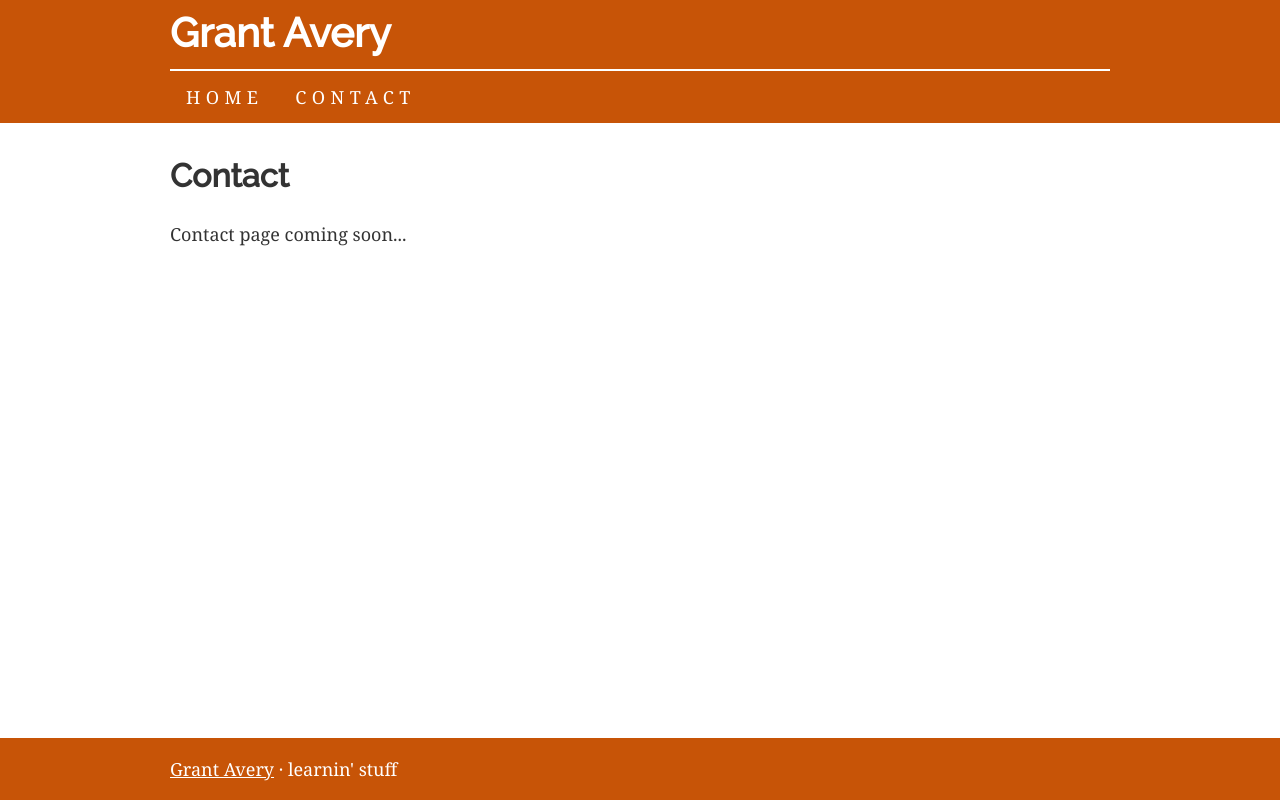
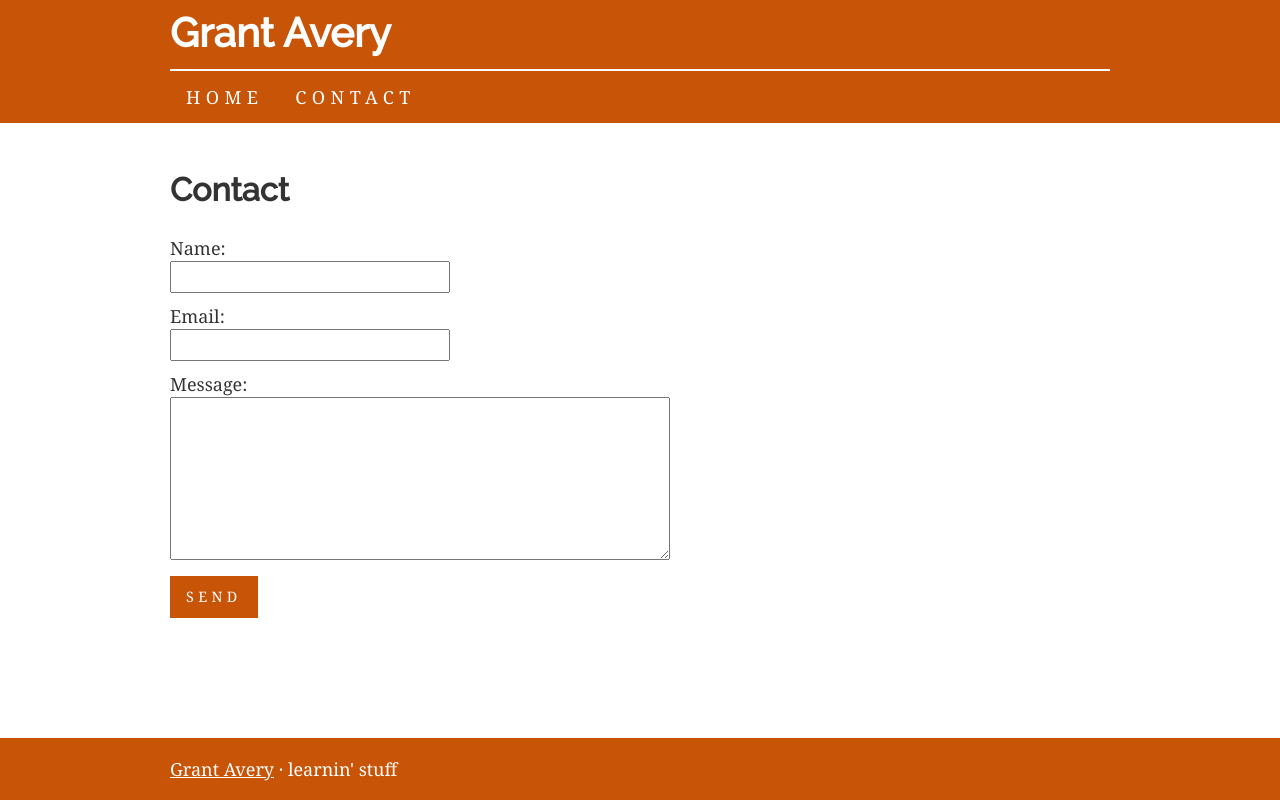
Before and after one commit to grantavery/GrantAveryCom, a Gatsby site: page /contact in a window 1280 px wide. Built offline with nearby package versions, Linux system fonts and the light colour scheme; Gatsby itself is replaced by a stand-in of ours.

Commit message:
Added contact form

```diff
--- a/gatsby-config.js
+++ b/gatsby-config.js
@@ -1,8 +1,8 @@
 module.exports = {
   siteMetadata: {
     title: 'Grant Avery',
-    description: '',
-    author: '',
+    description: 'Grant Avery\'s personal website',
+    author: 'Grant Avery',
   },
   plugins: [
     'gatsby-plugin-react-helmet',
--- a/src/components/css/layout.css
+++ b/src/components/css/layout.css
@@ -7,14 +7,16 @@
 #body {
   margin: 0 auto;
   max-width: 960px;
-  padding: 10px;
-  padding-bottom: 60px;
+  padding: 50px 10px 110px;
+}
+
+.page-btn {
+  font-size: 0.8em;
 }
 
 /* Header */
 #header {
   background: #c75407;
-  margin-bottom: 1.45rem;
 }
 
 .header-content {
@@ -50,14 +52,6 @@
   color: #c75407;
 }
 
-.header-link {
-  display: block;
-  letter-spacing: 0.3em;
-  line-height: 42px;
-  padding: 0 16px;
-  text-transform: uppercase;
-}
-
 .link-white {
   color: white;
   text-decoration: none;
@@ -84,7 +78,18 @@
   color: white;
 }
 
+/* Contact page */
 
+.contact-form .field {
+  margin-bottom: 10px;
+  max-width: 500px;
+}
+
+.contact-form #message {
+  width: 100%;
+}
+
+/* Everything else */
 
 html {
   /* make this work */
@@ -198,13 +203,33 @@ optgroup {
   font-weight: 700;
 }
 button,
+.btn {
+  background-color: #c75407;
+  border: 0;
+  color: #fff;
+  display: block;
+  font-size: 1em;
+  letter-spacing: 0.3em;
+  line-height: 42px;
+  overflow: visible;
+  padding: 0 16px;
+  text-transform: uppercase;
+}
+button:hover,
+button:active,
+.btn:hover,
+.btn:active {
+  background-color: #e2620c;
+  color: #fff;
+}
+button,
 input {
   overflow: visible;
 }
-button,
+/* button,
 select {
   text-transform: none;
-}
+} */
 [type=reset],
 [type=submit],
 button,
@@ -522,7 +547,7 @@ blockquote {
   padding-top: 0;
 }
 form {
-  margin-bottom: 1.45rem;
+  margin-bottom: 0;
   margin-left: 0;
   margin-right: 0;
   margin-top: 0;
--- a/src/components/header.js
+++ b/src/components/header.js
@@ -12,10 +12,10 @@ const Header = ({ siteTitle }) => (
       <div className='header-menu'>
         <ul className='header-ul'>
           <li className='header-li'>
-          <Link className='header-link link-white' to='/'>Home</Link>
+          <Link className='header-btn btn link-white' to='/'>Home</Link>
           </li>
           <li className='header-li'>
-          <Link className='header-link link-white' to='/contact'>Contact</Link>
+          <Link className='header-btn btn link-white' to='/contact'>Contact</Link>
           </li>
         </ul>
       </div>
--- a/src/pages/contact.js
+++ b/src/pages/contact.js
@@ -7,7 +7,41 @@ const ContactPage = () => (
   <Layout>
     <SEO title="Contact" />
     <h1>Contact</h1>
-    <p>Contact page coming soon...</p>
+
+    <form className="contact-form" name="contact" method="post" data-netlify="true"
+      data-netlify-honeypot="bot-field">
+        <input type="hidden" name="bot-field" />
+        <div className="field half first">
+            <label htmlFor="name">Name:</label><br/>
+            <input type="text" name="name" id="name" />
+        </div>
+        <div className="field half">
+            <label htmlFor="email">Email:</label><br/>
+            <input type="text" name="email" id="email" />
+        </div>
+        <div className="field">
+            <label htmlFor="message">Message:</label><br/>
+            <textarea name="message" id="message" rows="6"></textarea>
+        </div>
+        <div className="actions">
+            <button type="submit" value="Send" className="page-btn">Send</button>
+        </div>
+    </form>
+
+    {/* <form action="/submit.php" method="post">
+
+      <p>Your name: <input type="text" name="name" /></p>
+
+      <p>Your email: <input type="text" name="email" /></p>
+
+      <p class="antispam">Leave this empty: <input type="text" name="url" /></p>
+
+      <p><textarea name="message"></textarea></p>
+
+      <p><input type="submit" value="Send" /></p>
+
+    </form> */}
+
     {/* TODO */}
   </Layout>
 )
```
